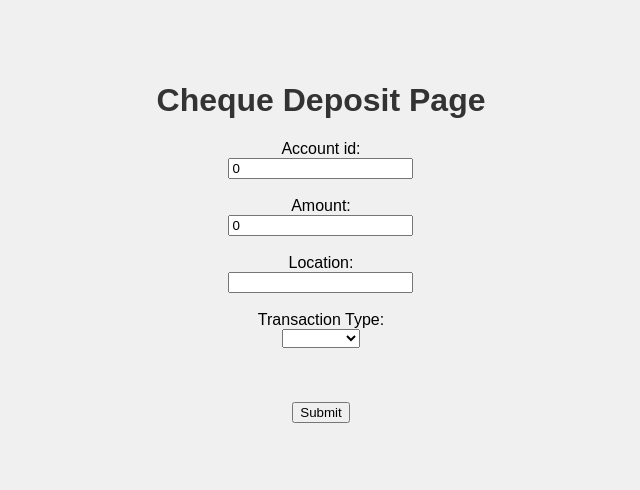
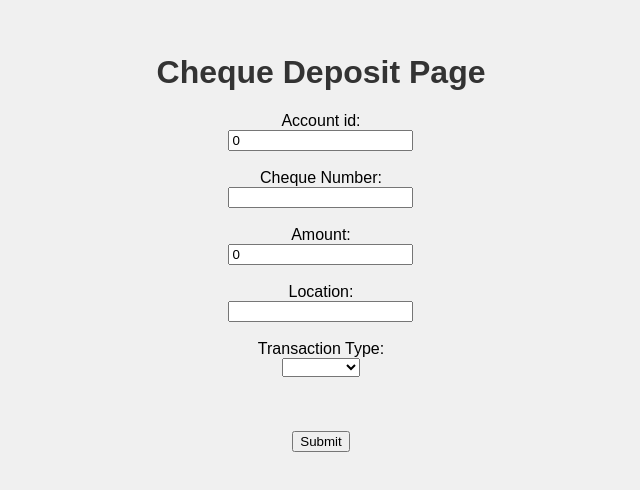
Before and after one commit to iAgar/dotNetTraining, a React (Create React App) app in the folder frontend/: page /ChequeDeposit in a window 1280 px wide. Shown: the part 158-648 px from the top of the page, without its empty margins (319-959 px from the left). Built offline with nearby package versions, Linux system fonts and the light colour scheme.

Commit message:
cheque deposit cheque number added

```diff
--- a/frontend/src/Pages/ChequeDeposit.js
+++ b/frontend/src/Pages/ChequeDeposit.js
@@ -8,7 +8,8 @@ const ChequeDeposit =()=>{
         'txnType' : '',
         'loc': '',
         'rec_aid': 0,
-        'isDebit': true
+        'isDebit': true,
+        'remarks': ''
     });
 
     const userDetails = useContext(UserContext);
@@ -52,6 +53,10 @@ const ChequeDeposit =()=>{
                 </div>
                 <br/>
                 <div>
+                    Cheque Number: <br/><input name='remarks'  type = 'number' value = {txnDetails.ChequeNumber} onChange={handleChange} />
+                </div>
+                <br/>
+                <div>
                     Amount: <br/><input name='amount'  type = 'number' value = {txnDetails.amount} onChange={handleChange}/>
                 </div>
                 <br/>
```
